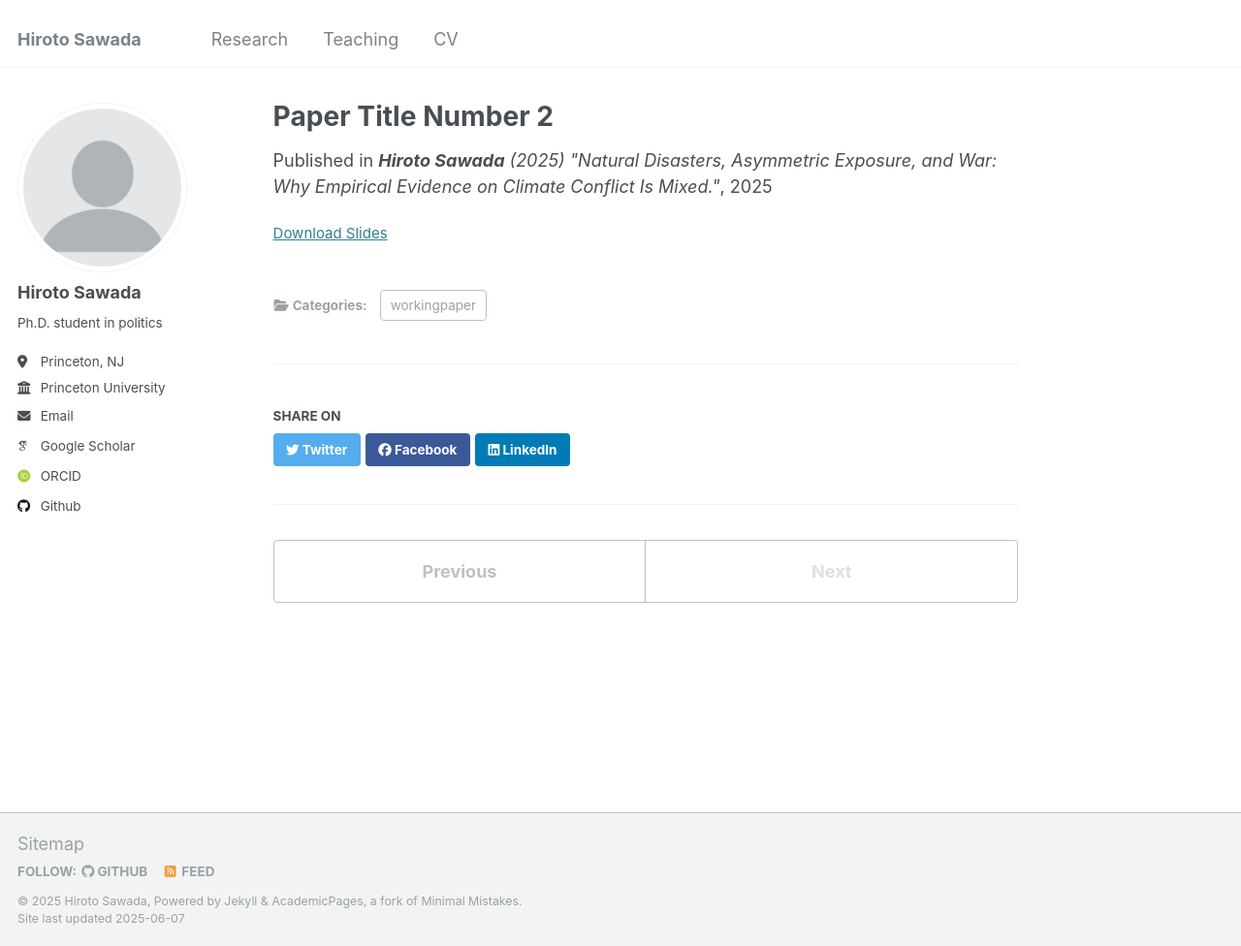
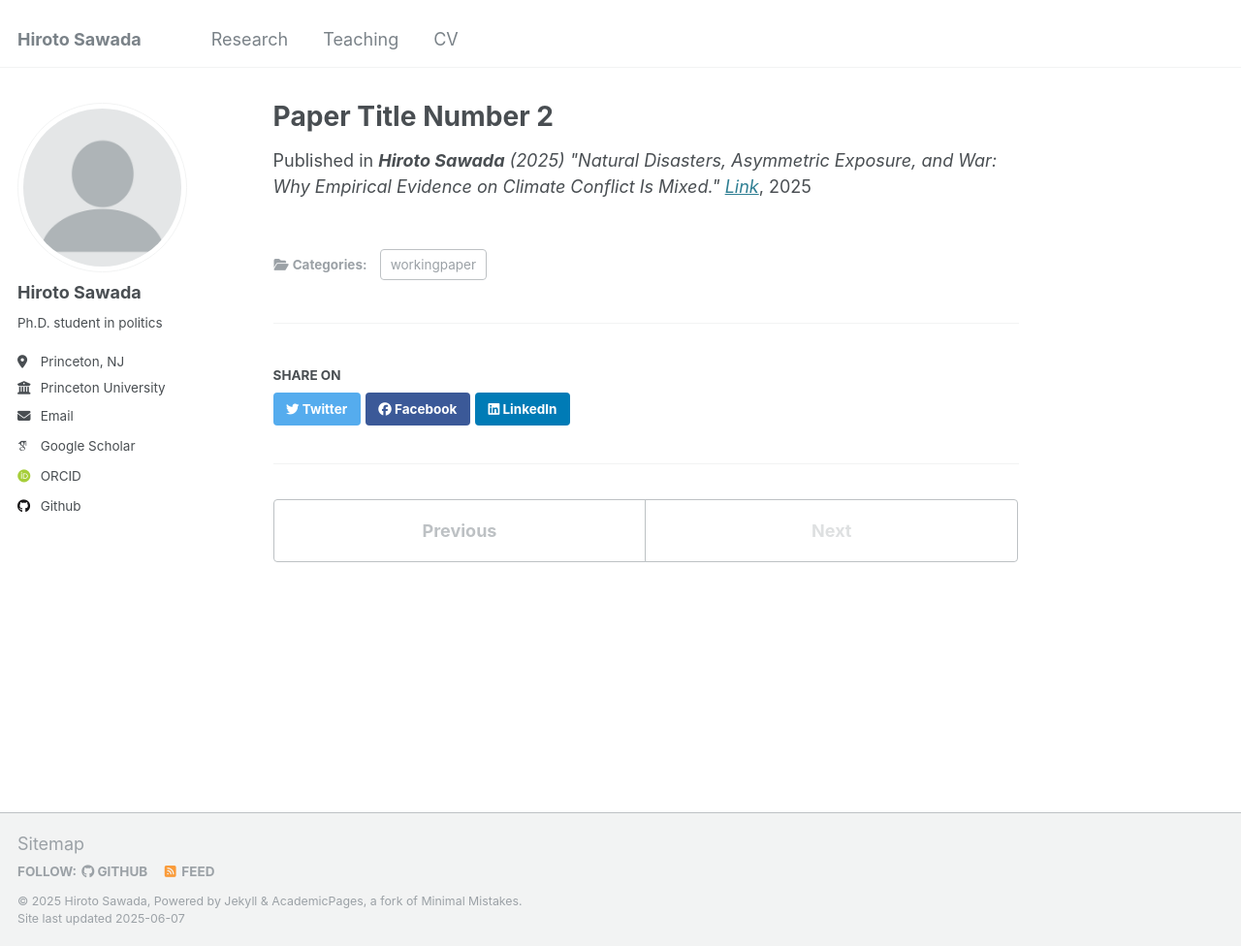
Before and after one commit to hiroto-sawada/hiroto-sawada.github.io, a Jekyll site: the page built from _publications/2010-10-01-paper-title-number-2.md, in a window 1280 px wide and 976 px high. Shown: the whole window at 97% size. Built offline with Jekyll 4.4.1, drawn with Linux system fonts in a browser that asks for light colours; some web fonts are replaced.

Commit message:
Update 2010-10-01-paper-title-number-2.md

```diff
--- a/_publications/2010-10-01-paper-title-number-2.md
+++ b/_publications/2010-10-01-paper-title-number-2.md
@@ -3,6 +3,5 @@ collection: publications
 category: workingpaper
 permalink: /publication/2010-10-01-paper-title-number-2
 date: 2025-08-01
-venue: '<b>Hiroto Sawada</b> (2025) "Natural Disasters, Asymmetric Exposure, and War: Why Empirical Evidence on Climate Conflict Is Mixed."'
-slidesurl: 'http://academicpages.github.io/files/slides2.pdf'
+venue: '<b>Hiroto Sawada</b> (2025) "Natural Disasters, Asymmetric Exposure, and War: Why Empirical Evidence on Climate Conflict Is Mixed." <a href="https://dx.doi.org/10.2139/ssrn.4946973">Link</a>'
 ---
```
